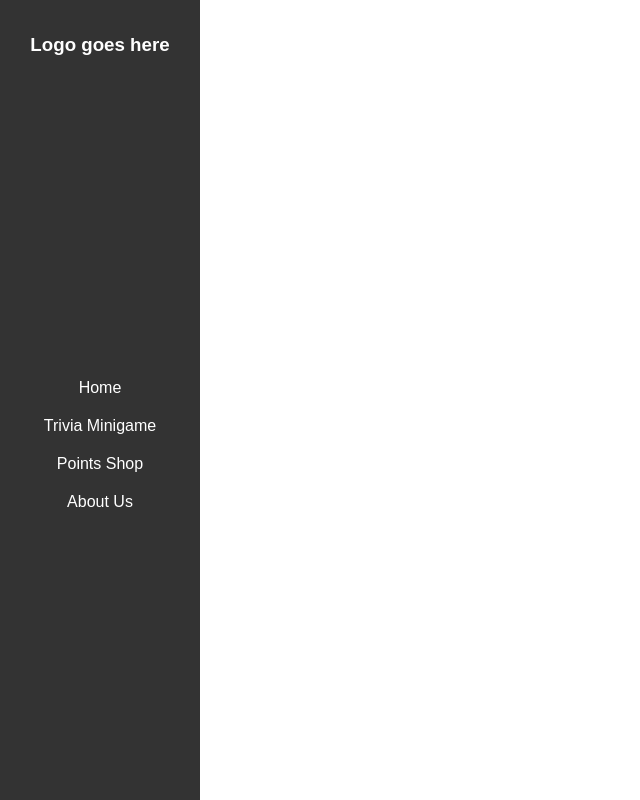
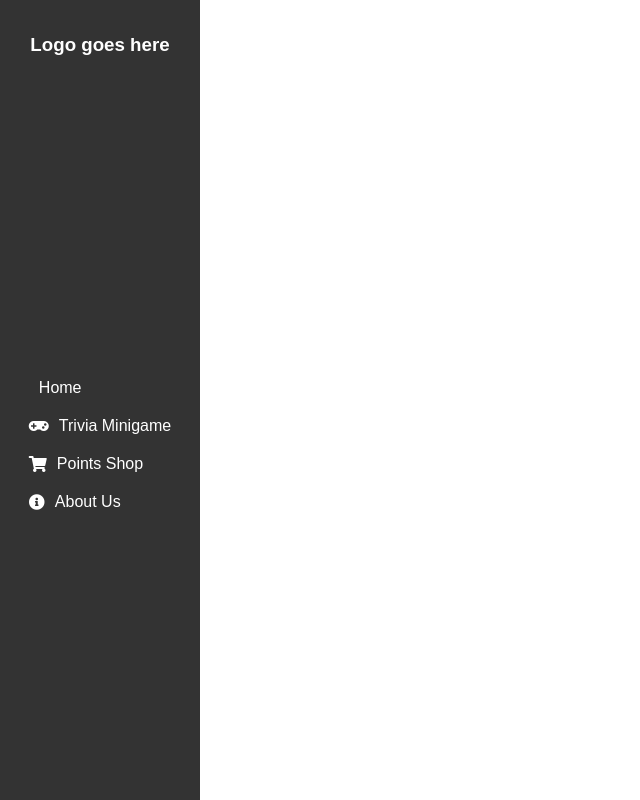
Before and after one commit to http503-dev/IP-CelestialSweep, a plain HTML site: page aboutus.html in a window 1280 px wide. Shown: the whole page, without its empty margins (0-640 px from the left). Drawn offline with Linux system fonts and the light colour scheme.

Commit message:
refining sidebar test

```diff
--- a/aboutus.html
+++ b/aboutus.html
@@ -3,6 +3,7 @@
 <head>
   <meta charset="UTF-8">
   <meta name="viewport" content="width=device-width, initial-scale=1.0">
+  <link rel="stylesheet" href="https://cdnjs.cloudflare.com/ajax/libs/font-awesome/5.15.3/css/all.min.css" integrity="sha384-mQ93GR66B00ZXjt0YO5KlohRA5SY5VlUR7STjQUnlF5Zlr5Lqgc47F1+QIfM9X8P" crossorigin="anonymous">
   <link rel="stylesheet" href="styles.css">
   <title>Your Website</title>
 </head>
@@ -14,10 +15,10 @@
       <h3>Logo goes here</h3>
     </div>
     <ul class="sidebar-list">
-      <li><a href="index.html">Home</a></li>
-      <li><a href="triviagame.html">Trivia Minigame</a></li>
-      <li><a href="shop.html">Points Shop</a></li>
-      <li><a href="aboutus.html">About Us</a></li>
+      <li><a href="index.html"><i class="fa-solid fa-house" style="color: #a367b1;"></i><span class="sidebar-text"> Home</span></a></li>
+      <li><a href="triviagame.html"><i class="fas fa-gamepad"></i><span class="sidebar-text"> Trivia Minigame</span></a></li>
+      <li><a href="shop.html"><i class="fas fa-shopping-cart"></i><span class="sidebar-text"> Points Shop</span></a></li>
+      <li><a href="aboutus.html"><i class="fas fa-info-circle"></i><span class="sidebar-text"> About Us</span></a></li>
     </ul>
   </div>
 
--- a/styles.css
+++ b/styles.css
@@ -51,8 +51,19 @@ body, html {
   text-decoration: none;
   color: #fff;
   display: flex;
-    flex-direction: column;
   align-items: center;
+}
+
+.sidebar-list a i {
+  margin-right: 10px; /* Adjust the spacing between icon and text */
+}
+
+.sidebar-text {
+  display: none;
+}
+
+.sidebar:hover .sidebar-text {
+  display: inline-block;
 }
 
 .content {
```
Also changed, not shown: celestialsweep.html (added, +1 -0 lines), index.html (+5 -4 lines), shop.html (+5 -4 lines), triviagame.html (+5 -4 lines). Lines whose indentation alone changed are shown as unchanged.
